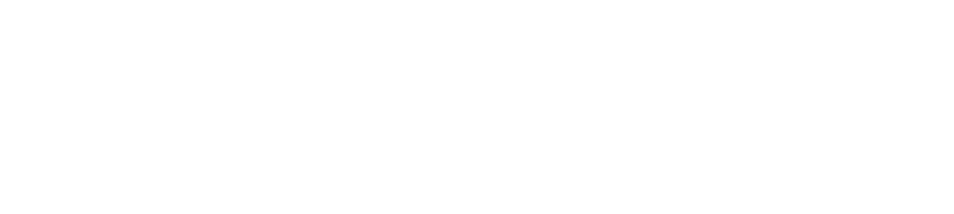
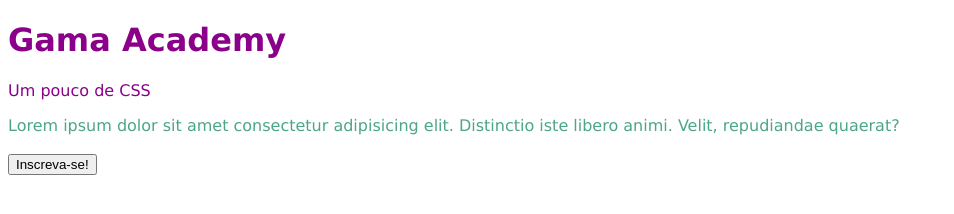
Before and after one commit to David-Pires/HiringCoders, a plain HTML site: page hiringCoders-3-Fase01/index.html in a window 1280 px wide. Shown: the whole page, without its empty margins (0-954 px from the left). Drawn offline with Linux system fonts and the light colour scheme; files that its build step writes are made by us from their sources.

Commit message:
feat: css

```diff
--- a/hiringCoders-3-Fase01/index.html
+++ b/hiringCoders-3-Fase01/index.html
@@ -2,12 +2,30 @@
 <html lang="en">
   <head>
     <title>First Impessions</title>
-    <meta charset="UTF-8">
-    <meta name="viewport" content="width=device-width, initial-scale=1">
-    <link href="css/style.css" rel="stylesheet">
+    <meta charset="UTF-8" />
+    <meta name="viewport" content="width=device-width, initial-scale=1" />
+    <link href="css/style.css" rel="stylesheet" />
   </head>
   <body>
+    <h1>Gama Academy</h1>
+    <p>Um pouco de CSS</p>
 
-
-    </body>
-  </html>
+    <span>
+      Lorem ipsum dolor sit amet consectetur adipisicing elit. Distinctio iste
+      libero animi. Velit, repudiandae quaerat?
+    </span>
+    <br /><br />
+    <button>Inscreva-se!</button>
+    <style>
+      body {
+        font-family: Verdana, Geneva, Tahoma, sans-serif;
+      }
+      h1,p, span {
+        color:darkmagenta;
+      }
+      span {
+        color:rgb(76, 166, 136);
+      }
+    </style>
+  </body>
+</html>
```
